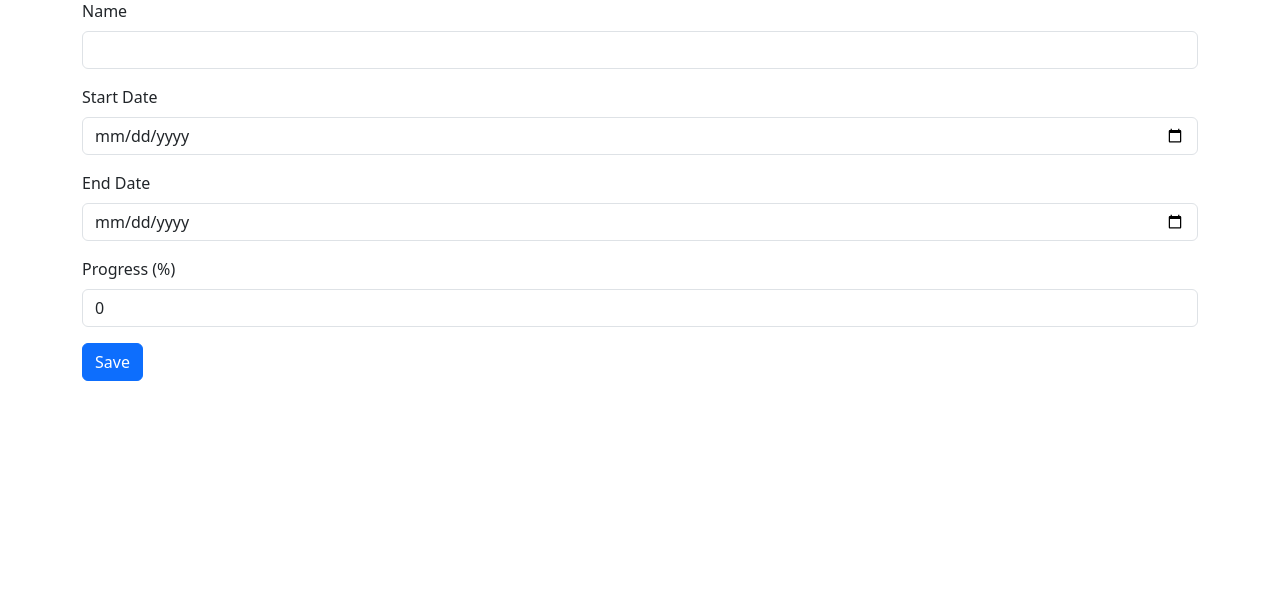
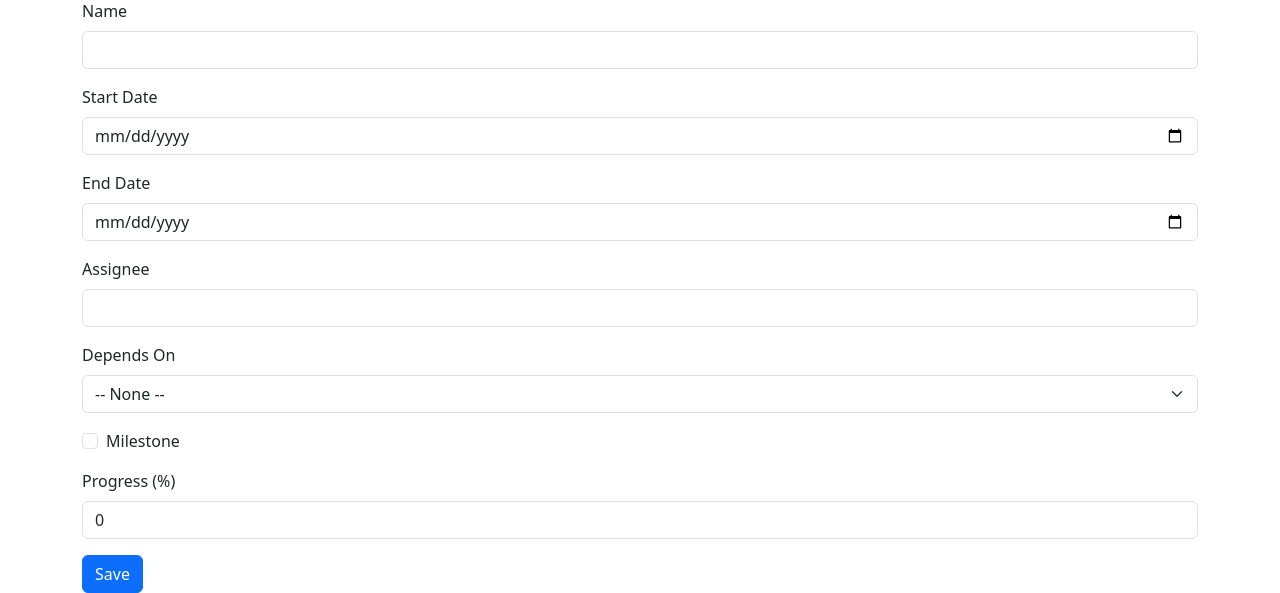
Before and after one commit to Tomoya-BB/ProjectManagementTool, a Flask app: page /task/add in a window 1280 px wide. Shown: the part 213-806 px from the top of the page. Before the commit the page ends 594 px from the top, so only its background shows below. Run offline with Flask 3, Linux system fonts and the light colour scheme; a user stored in the database is signed in; some libraries are stand-ins or nearby versions.

Commit message:
Add task fields for assignee dependencies milestone

```diff
--- a/app.py
+++ b/app.py
@@ -159,11 +159,23 @@ def add_task():
         start_date = datetime.strptime(request.form['start_date'], '%Y-%m-%d').date()
         end_date = datetime.strptime(request.form['end_date'], '%Y-%m-%d').date()
         progress = int(request.form['progress'])
-        task = Task(name=name, start_date=start_date, end_date=end_date, progress=progress)
+        assigned_to = request.form.get('assigned_to')
+        depends_on_id = request.form.get('depends_on_id') or None
+        is_milestone = 'is_milestone' in request.form
+        task = Task(
+            name=name,
+            start_date=start_date,
+            end_date=end_date,
+            progress=progress,
+            assigned_to=assigned_to,
+            depends_on_id=depends_on_id,
+            is_milestone=is_milestone,
+        )
         db.session.add(task)
         db.session.commit()
         return redirect(url_for('tasks'))
-    return render_template('form.html', task=None)
+    tasks = Task.query.all()
+    return render_template('form.html', task=None, tasks=tasks)
 
 
 @app.route('/task/<int:task_id>/edit', methods=['GET', 'POST'])
@@ -176,9 +188,14 @@ def edit_task(task_id):
         task.start_date = datetime.strptime(request.form['start_date'], '%Y-%m-%d').date()
         task.end_date = datetime.strptime(request.form['end_date'], '%Y-%m-%d').date()
         task.progress = int(request.form['progress'])
+        task.assigned_to = request.form.get('assigned_to')
+        depends_on_id = request.form.get('depends_on_id') or None
+        task.depends_on_id = depends_on_id
+        task.is_milestone = 'is_milestone' in request.form
         db.session.commit()
         return redirect(url_for('tasks'))
-    return render_template('form.html', task=task)
+    tasks = Task.query.filter(Task.id != task_id).all()
+    return render_template('form.html', task=task, tasks=tasks)
 
 
 @app.route('/task/<int:task_id>/delete', methods=['POST'])
--- a/templates/form.html
+++ b/templates/form.html
@@ -15,6 +15,23 @@
         <input type="date" name="end_date" value="{{ task.end_date if task else '' }}" class="form-control" required>
     </div>
     <div class="mb-3">
+        <label class="form-label">Assignee</label>
+        <input type="text" name="assigned_to" value="{{ task.assigned_to if task else '' }}" class="form-control">
+    </div>
+    <div class="mb-3">
+        <label class="form-label">Depends On</label>
+        <select name="depends_on_id" class="form-select">
+            <option value="">-- None --</option>
+            {% for t in tasks %}
+            <option value="{{ t.id }}" {% if task and task.depends_on_id == t.id %}selected{% endif %}>{{ t.name }}</option>
+            {% endfor %}
+        </select>
+    </div>
+    <div class="form-check mb-3">
+        <input type="checkbox" name="is_milestone" class="form-check-input" id="milestone" {% if task and task.is_milestone %}checked{% endif %}>
+        <label for="milestone" class="form-check-label">Milestone</label>
+    </div>
+    <div class="mb-3">
         <label class="form-label">Progress (%)</label>
         <input type="number" name="progress" min="0" max="100" value="{{ task.progress if task else 0 }}" class="form-control" required>
     </div>
--- a/templates/tasks.html
+++ b/templates/tasks.html
@@ -7,7 +7,10 @@
             <th>Name</th>
             <th>Start</th>
             <th>End</th>
+            <th>Assignee</th>
             <th>Progress (%)</th>
+            <th>Depends On</th>
+            <th>Milestone</th>
             <th>Actions</th>
         </tr>
     </thead>
@@ -17,7 +20,10 @@
             <td>{{ task.name }}</td>
             <td>{{ task.start_date }}</td>
             <td>{{ task.end_date }}</td>
+            <td>{{ task.assigned_to or '' }}</td>
             <td>{{ task.progress }}</td>
+            <td>{{ task.depends_on.name if task.depends_on else '' }}</td>
+            <td>{% if task.is_milestone %}&#9733;{% endif %}</td>
             <td>
                 {% if current_user.is_authenticated and current_user.role in ['Admin', 'User'] %}
                 <a href="{{ url_for('edit_task', task_id=task.id) }}" class="btn btn-sm btn-secondary">Edit</a>
```
Also changed, not shown: models.py (+7 -0 lines).
